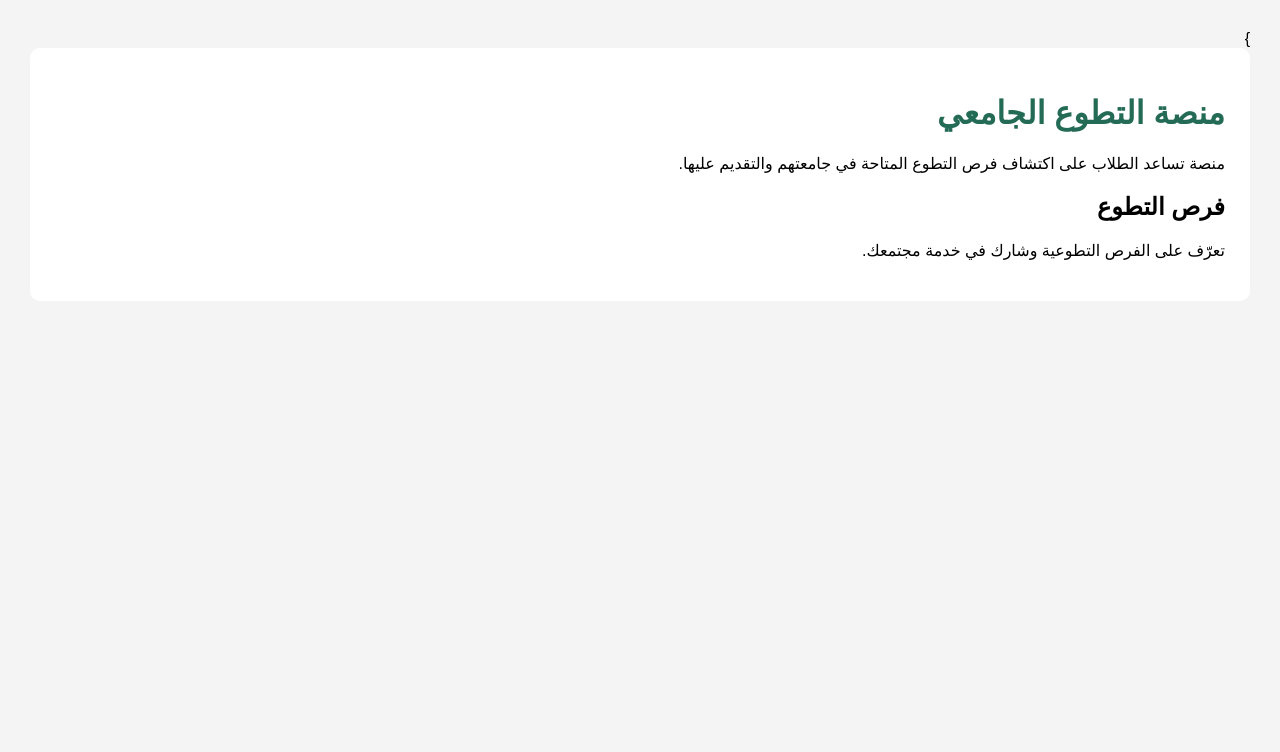
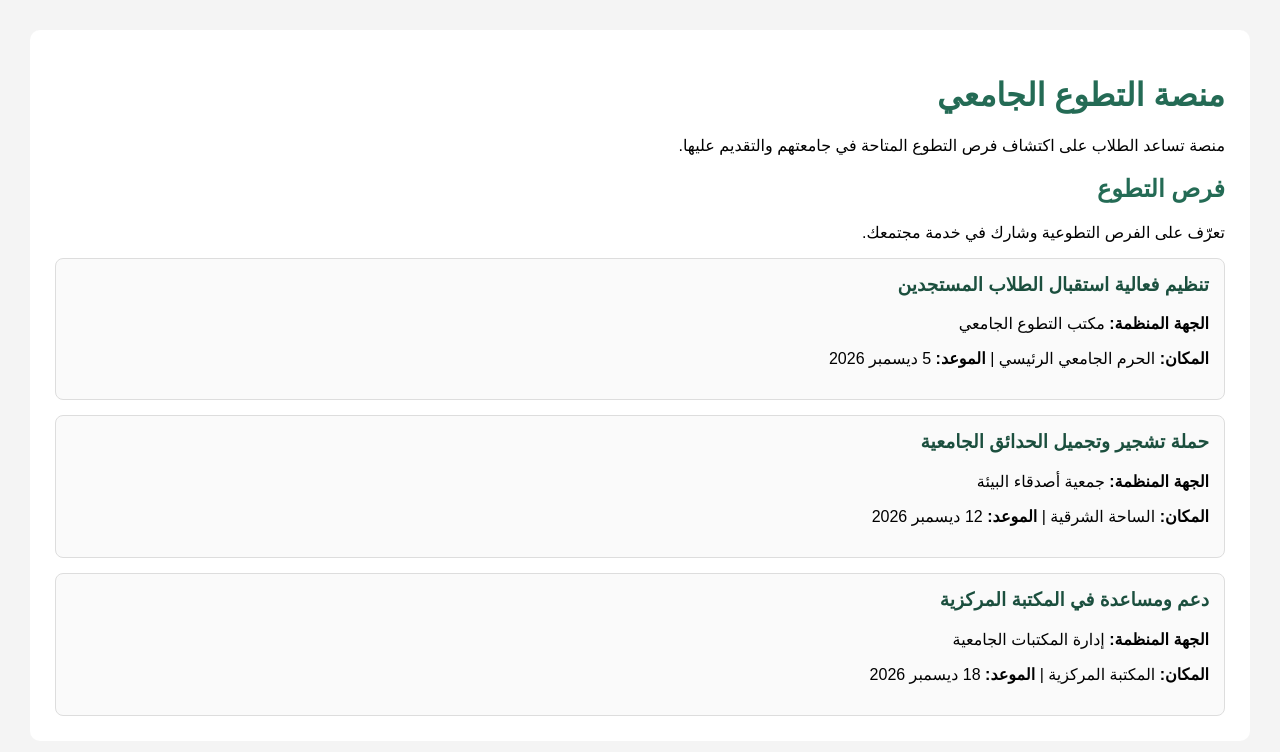
Before and after one commit to ramaal2004/volunteer-platform, a plain HTML site: page index.html in a window 1280 px wide. Drawn offline with Linux system fonts and the light colour scheme.

Commit message:
UNIVOL-2: Add volunteer opportunities list for students to browse

```diff
--- a/index.html
+++ b/index.html
@@ -1,11 +1,9 @@
-
-        }<!DOCTYPE html>
+<!DOCTYPE html>
 <html lang="ar" dir="rtl">
 <head>
     <meta charset="UTF-8">
     <meta name="viewport" content="width=device-width, initial-scale=1.0">
     <title>منصة التطوع الجامعي</title>
-
     <style>
         body {
             font-family: Arial, sans-serif;
@@ -15,30 +13,53 @@
             margin: 0;
             padding: 30px;
         }
-
         main {
             background-color: white;
             padding: 25px;
             border-radius: 10px;
         }
-
-        h1 {
+        h1, h2 {
             color: #246b55;
+        }
+        .opportunity-card {
+            border: 1px solid #ddd;
+            border-radius: 8px;
+            padding: 15px;
+            margin-top: 15px;
+            background-color: #fafafa;
+        }
+        .opportunity-card h3 {
+            margin-top: 0;
+            color: #1b4f3e;
+        }
     </style>
 </head>
-
 <body>
     <main>
         <h1>منصة التطوع الجامعي</h1>
-
-        <p>
-            منصة تساعد الطلاب على اكتشاف فرص التطوع
-            المتاحة في جامعتهم والتقديم عليها.
-        </p>
+        <p>منصة تساعد الطلاب على اكتشاف فرص التطوع المتاحة في جامعتهم والتقديم عليها.</p>
 
         <section>
             <h2>فرص التطوع</h2>
             <p>تعرّف على الفرص التطوعية وشارك في خدمة مجتمعك.</p>
+
+            <div class="opportunity-card">
+                <h3>تنظيم فعالية استقبال الطلاب المستجدين</h3>
+                <p><strong>الجهة المنظمة:</strong> مكتب التطوع الجامعي</p>
+                <p><strong>المكان:</strong> الحرم الجامعي الرئيسي | <strong>الموعد:</strong> 5 ديسمبر 2026</p>
+            </div>
+
+            <div class="opportunity-card">
+                <h3>حملة تشجير وتجميل الحدائق الجامعية</h3>
+                <p><strong>الجهة المنظمة:</strong> جمعية أصدقاء البيئة</p>
+                <p><strong>المكان:</strong> الساحة الشرقية | <strong>الموعد:</strong> 12 ديسمبر 2026</p>
+            </div>
+
+            <div class="opportunity-card">
+                <h3>دعم ومساعدة في المكتبة المركزية</h3>
+                <p><strong>الجهة المنظمة:</strong> إدارة المكتبات الجامعية</p>
+                <p><strong>المكان:</strong> المكتبة المركزية | <strong>الموعد:</strong> 18 ديسمبر 2026</p>
+            </div>
         </section>
     </main>
 </body>
```
